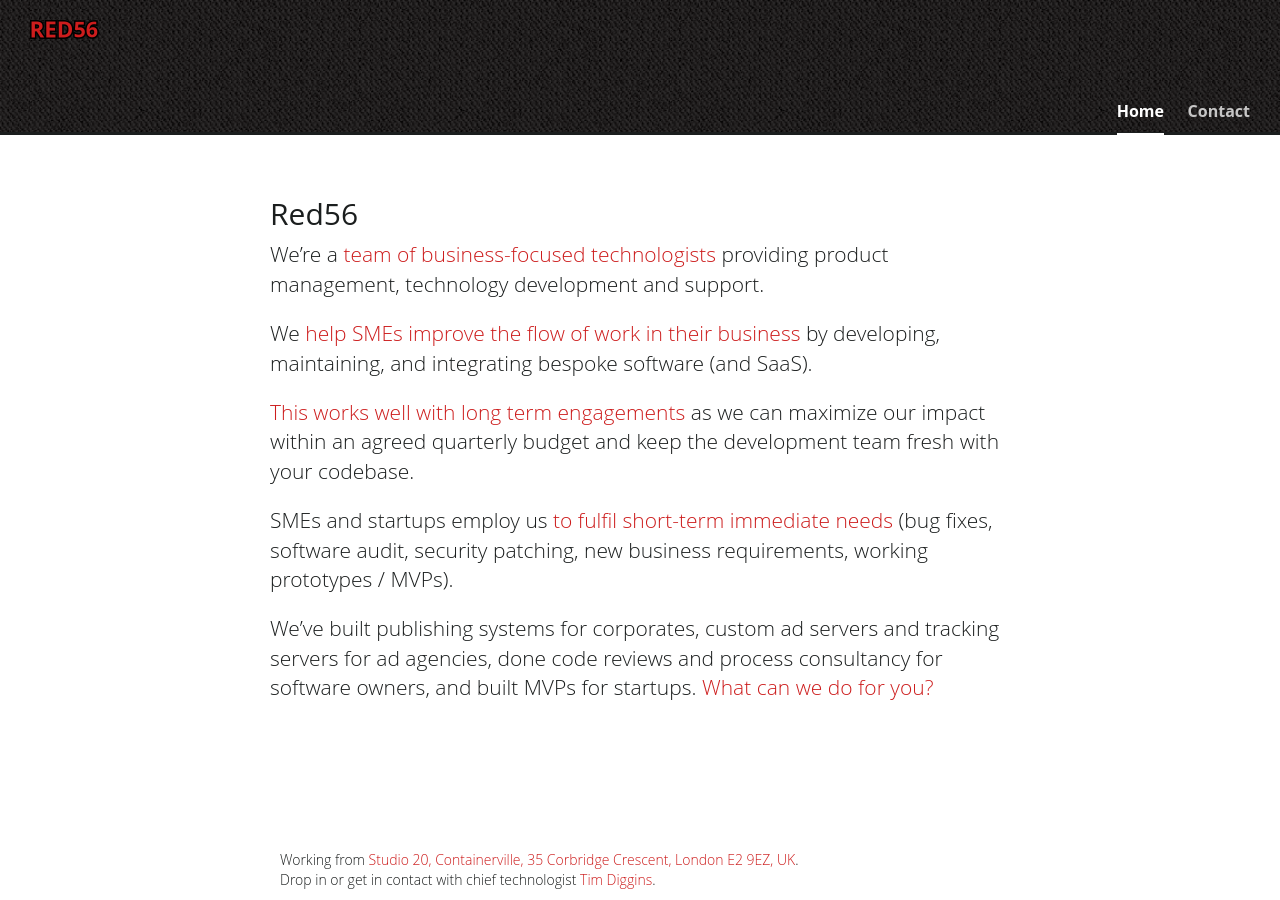
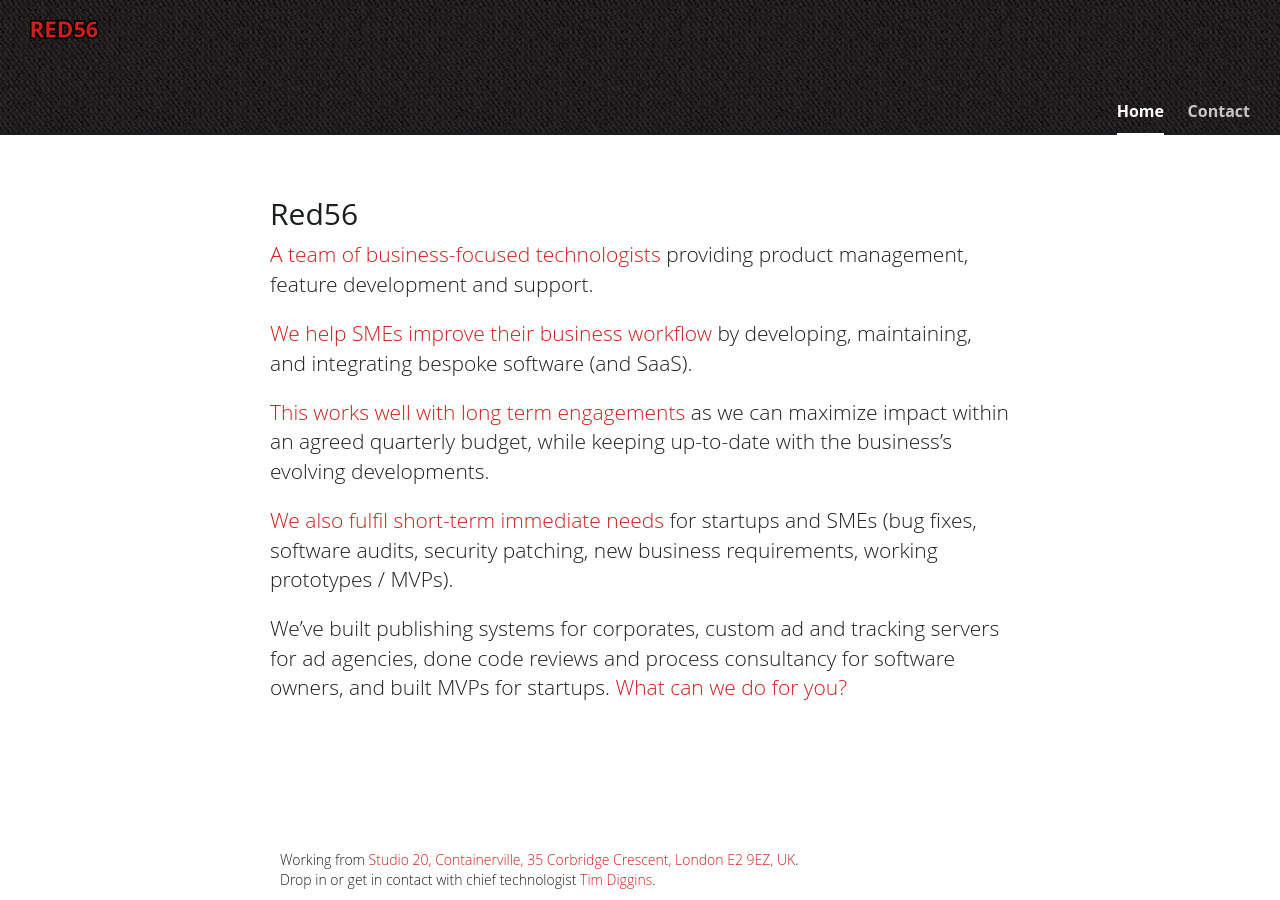
Before and after one commit to red56/red56.github.io, a Jekyll site: the page built from index.md, in a window 1280 px wide. Built offline with Jekyll 4.4.1, drawn with Linux system fonts in a browser that asks for light colours.

Commit message:
changes to home

```diff
--- a/index.md
+++ b/index.md
@@ -10,18 +10,14 @@ layout: home
 
 ## Red56
 
-We're a [team of business-focused technologists]({% link team.md %}) providing product
-management, technology development and support.
+[A team of business-focused technologists]({% link team.md %}) providing product
+management, feature development and support.
 
-We [help SMEs improve the flow of work in their business]({% link bespoke_software.md%}) by developing, maintaining,
-and integrating bespoke software (and SaaS).
+[We help SMEs improve their business workflow]({% link bespoke_software.md%}) by developing, maintaining, and integrating bespoke software (and SaaS).
 
-[This works well with long term engagements]({% link long_term.md %}) as we can maximize our impact within an agreed
-quarterly budget and keep the development team fresh with your codebase.
+[This works well with long term engagements]({% link long_term.md %}) as we can maximize impact within an agreed quarterly budget, while keeping up-to-date with the business's evolving developments.
 
-SMEs and startups employ us [to fulfil short-term immediate needs]({% link first_sprint.md %}) (bug fixes,
-software audit, security patching, new business requirements, working prototypes / MVPs).
+[We also fulfil short-term immediate needs]({% link first_sprint.md %}) for startups and SMEs (bug fixes, software audits, security patching, new business requirements, working prototypes / MVPs).
 
-We've built publishing systems for corporates, custom ad servers and tracking servers for ad agencies, done code
-reviews and process consultancy for software owners, and built MVPs for startups.  [What can we do for you?]({% link
+We've built publishing systems for corporates, custom ad and tracking servers for ad agencies, done code reviews and process consultancy for software owners, and built MVPs for startups.  [What can we do for you?]({% link
 contact.md %})
```
